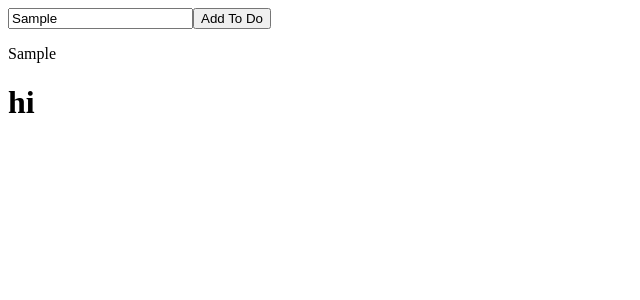
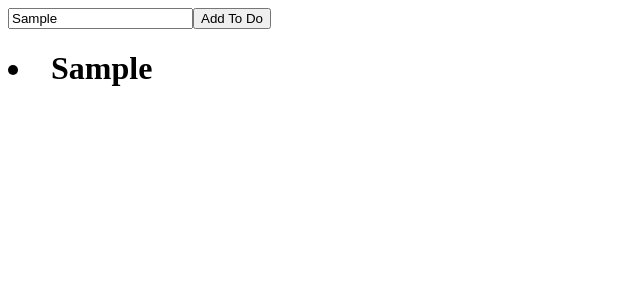
Before and after one commit to y-zaky/redux-toDo-list, a React app: page / in a window 1280 px wide. Both pictures are taken after typing "Sample" into the empty fields and a click on the button "Add To Do". Shown: the top 300 px of the page, without its empty margins (0-640 px from the left). Built offline with nearby package versions, Linux system fonts and the light colour scheme.

Commit message:
list rendered from toDos

```diff
--- a/actions/editToDo.js
+++ b/actions/editToDo.js
@@ -1,7 +1,6 @@
 import { EDIT_TODO } from '../actionTypes'
 
-export const editToDo = (toDo) => { console.log('toDo',[toDo]);
-return ({
+export const editToDo = (toDo) => ({
   payload: [toDo],
   type: EDIT_TODO
-}) }
+})
--- a/components/List.js
+++ b/components/List.js
@@ -1,16 +1,34 @@
 import React, { Component } from 'react'
 
-export default class List extends Component {
+// export default class List extends Component {
+//   render() {
+//     const renderList = (this.props.value) => {
 
-  render () {
+//       const listItems = this.props.value
+//       console.log('listItems', listItems)
+//       return listItems.map (
+//         (toDo, index) => {
+//           console.log('toDooo', toDo)
+//           return <li key={index}>{toDo}</li>
+//       })
 
-    return (
-      <div>
-        <p>{this.props.value}</p>
-        <h1>hi</h1>
-      </div>
-    )
+//     }
 
-  }
+//     return (
+//       <div> {renderList} </div>
+//     )
 
+//   }
+
+// }
+
+export default function List (props) {
+  const toDos = props.value
+  console.log(toDos)
+  const list = toDos.map(
+    (toDo, index) => <li key={index}>{toDo}</li>
+  )
+  return (
+    <h1>{list}</h1>
+  )
 }
--- a/containers/App.js
+++ b/containers/App.js
@@ -49,8 +49,8 @@ class App extends Component {
 }
 
 const mapStateToProps = (state) => ({
-  toDo: state.addToDo.toDo,
-  currentToDo: state.addToDo.editToDo
+  toDo: state.toDo.toDo,
+  currentToDo: state.toDo.editToDo
 })
 
 const mapDispatchToProps = {
--- a/reducers/index.js
+++ b/reducers/index.js
@@ -1,8 +1,8 @@
-import addToDo from './addToDo'
+import toDo from './toDo'
 
 import { combineReducers } from "redux"
 
 
 export default combineReducers({
-  addToDo
+  toDo
 })
--- a/reducers/addToDo.js
+++ b/reducers/toDo.js
@@ -12,7 +12,6 @@ export default (state = initialState, action) => {
   switch (action.type) {
 
     case ADD_TODO:
-    console.log('action payload', action.payload);
       return {
         ...state,
         toDo: state.toDo.concat(action.payload)
```
